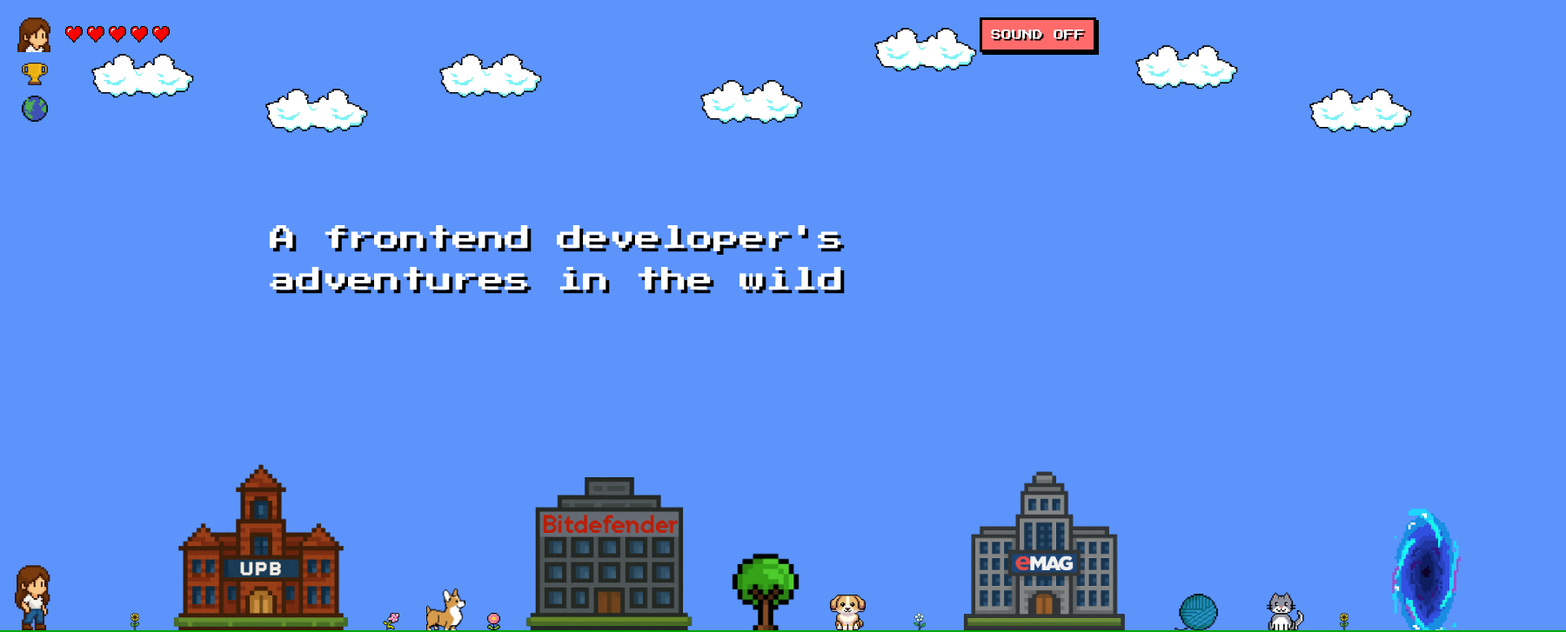
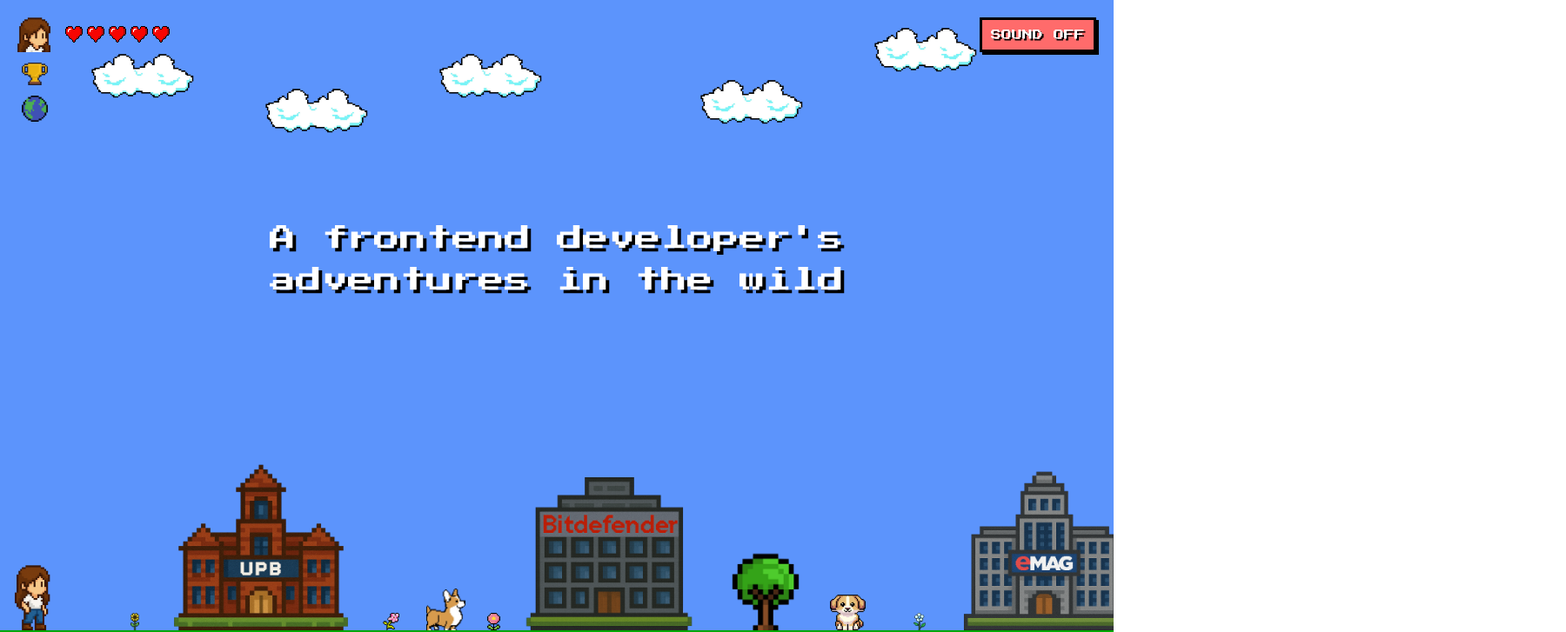
Before and after one commit to irinavasilescu/resume, a React (Create React App) app: page / in a window 1280 px wide. Shown: the top 727 px of the page at 87% size, 1800 px wide, since content can reach past the window. Built offline with nearby package versions, Linux system fonts and the light colour scheme.

Commit message:
hide scrollbar & don't scroll

```diff
--- a/src/components/Game.css
+++ b/src/components/Game.css
@@ -1,4 +1,14 @@
 @import url('https://fonts.googleapis.com/css2?family=Press+Start+2P&display=swap');
+
+html, body {
+  overflow-x: hidden;
+  scrollbar-width: none; /* Firefox */
+  -ms-overflow-style: none; /* Internet Explorer 10+ */
+}
+
+html::-webkit-scrollbar, body::-webkit-scrollbar {
+  display: none; /* Chrome, Safari, Opera */
+}
 
 @font-face {
   font-family: 'Press Start 2P';
@@ -25,6 +35,13 @@
   height: 100%; /* Set height to 100% of parent (body) */
   background-color: #5c94fc;
   position: relative;
+  overflow-x: hidden;
+  scrollbar-width: none; /* Firefox */
+  -ms-overflow-style: none; /* Internet Explorer 10+ */
+}
+
+.game-container::-webkit-scrollbar {
+  display: none; /* Chrome, Safari, Opera */
 }
 
 .character {
```
